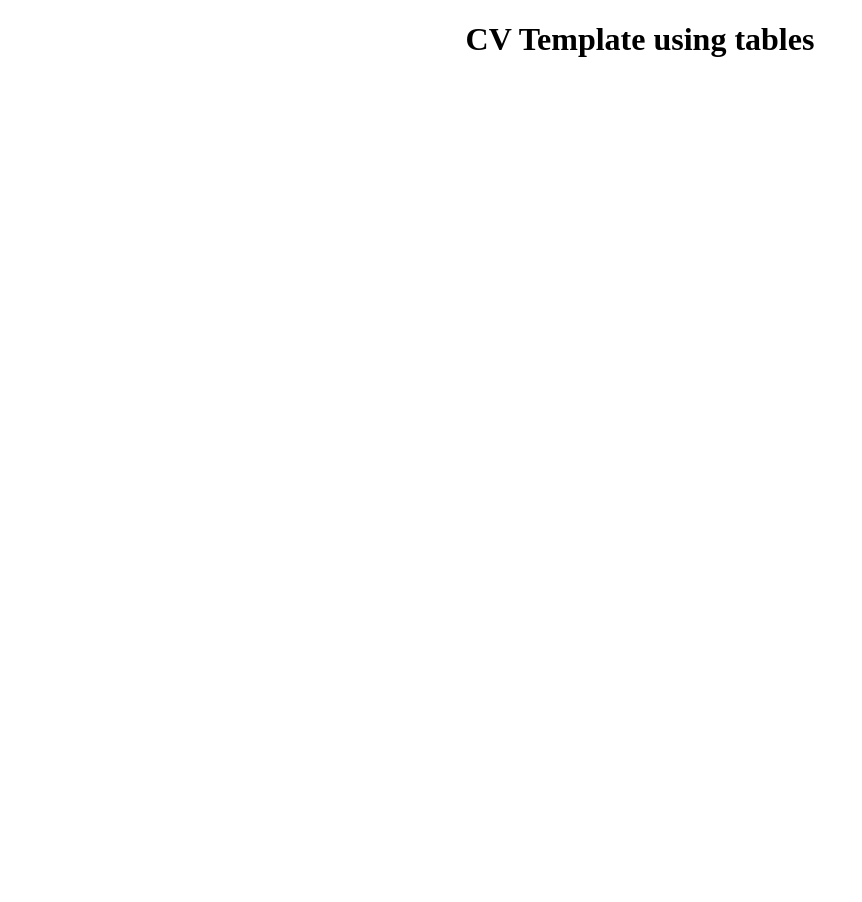
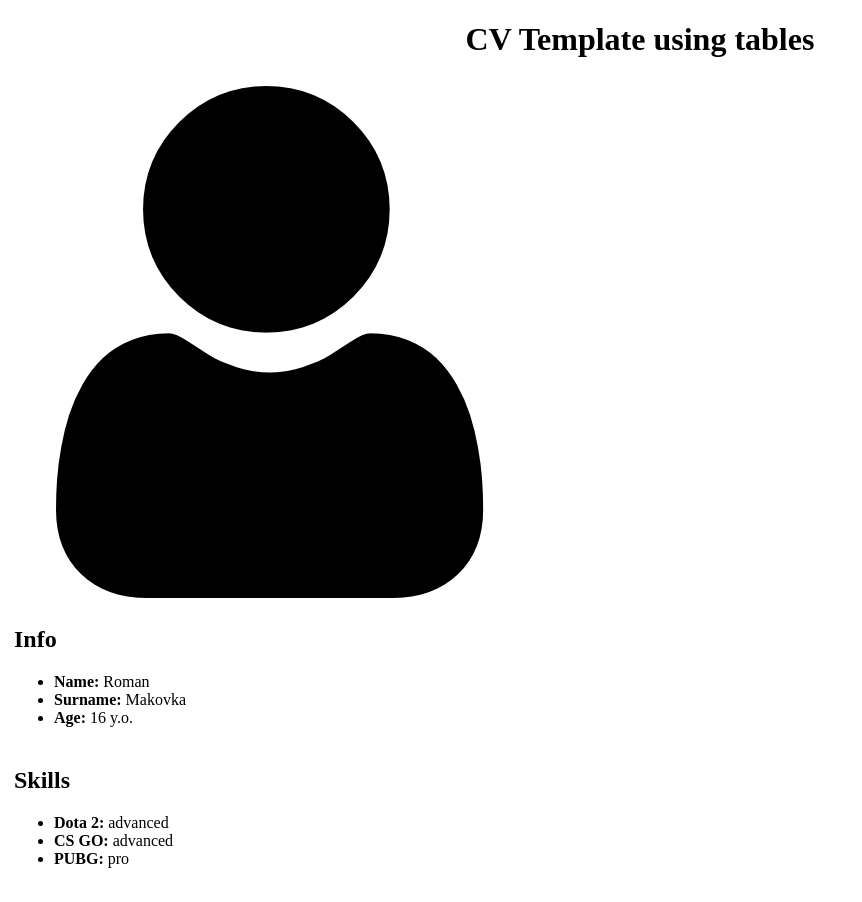
Before and after one commit to gads1/KFundSlesson4-classwork, a plain HTML site: page index.html in a window 1280 px wide. Shown: the whole page, without its empty margins (0-862 px from the left). Before the commit the page ends 800 px from the top, so only its background shows below. Drawn offline with Linux system fonts and the light colour scheme.

Commit message:
image user

```diff
--- a/index.html
+++ b/index.html
@@ -9,6 +9,36 @@
     <link rel="stylesheet" href="styles.css">
 </head>
 <body>
-
+    <table class="main">
+        <tr>
+            <td class="main-left">
+                <table>
+                    <tr>
+                        <td class="cv-image">
+                            <img src="user.png" alt="user img">
+                        </td>
+                    </tr>
+                    <tr>
+                        <td>
+                            <h2>Info</h2>
+                            <ul>
+                                <li><strong>Name:</strong> Roman</li>
+                                <li><strong>Surname:</strong> Makovka</li>
+                                <li><strong>Age:</strong> 16 y.o.</li>
+                            </ul>
+                        </td>
+                    </tr>
+                    <tr>
+                        <td>
+                            <h2>Skills</h2>
+                            <ul>
+                                <li><strong>Dota 2:</strong> advanced</li>
+                                <li><strong>CS GO:</strong> advanced</li>
+                                <li><strong>PUBG:</strong> pro</li>
+                            </ul>
+                        </td>
+                    </tr>
+                    <tr>
+                        <td>
 </body>
 </html>
```
Also changed, not shown: user.png (added).
